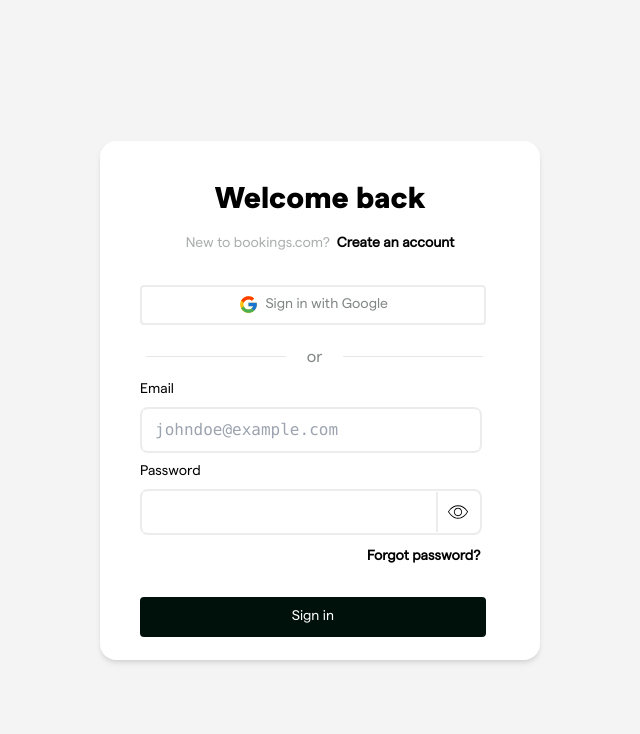
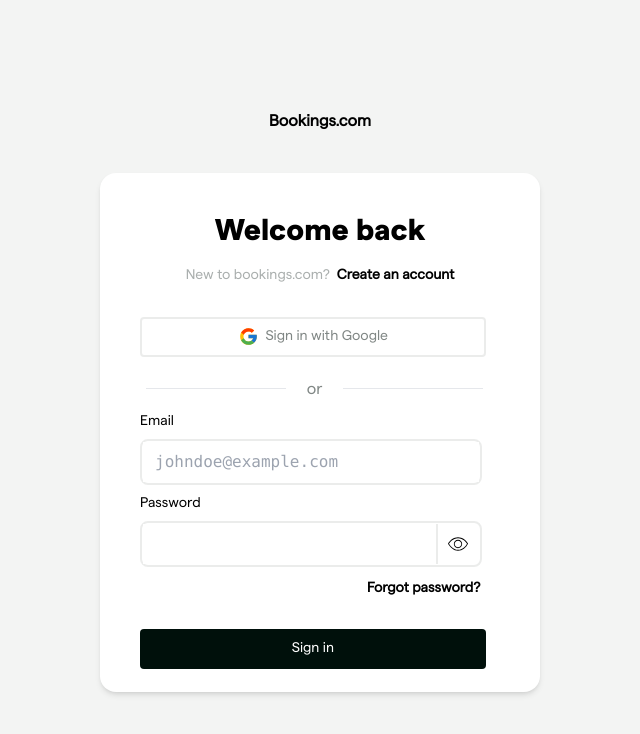
Before and after one commit to Asiedu13/appointment-booking, a Next.js app: page / in a window 1280 px wide. Shown: the top 734 px of the page, without its empty margins (320-960 px from the left). Built offline with nearby package versions, Linux system fonts and the light colour scheme.

Commit message:
included logo

```diff
--- a/app/sign_in.js
+++ b/app/sign_in.js
@@ -14,7 +14,8 @@
   const [passWord, setPassword] = useState();
   const [visible, setVisible] = useState(false)
   return (
-    <section className="flex justify-center items-center  h-screen">
+    <section className="flex flex-col justify-center items-center  h-screen">
+      <h1 className='mb-[40px] font-semibold'>Bookings.com</h1>
       <div className="max-w-[100%] w-[440px] h-[519px] shadow-md rounded-2xl bg-[#fff] p-10 ">
         {/* Greetingd */}
         <RegHeader />
```
